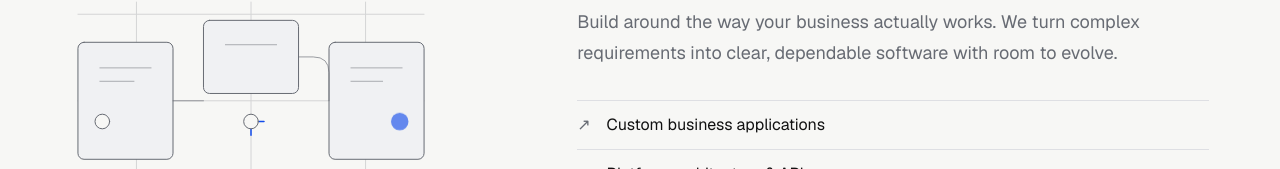
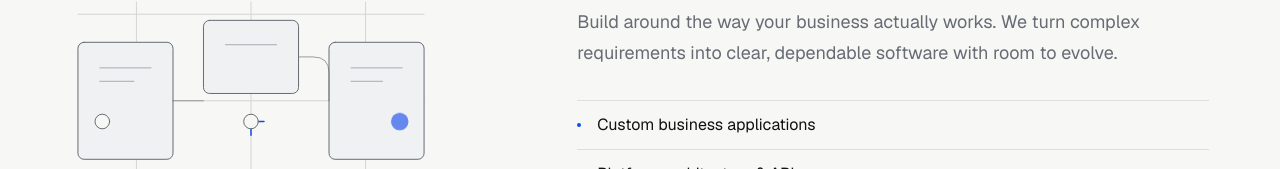
Before and after one commit to Psametra/psametra-website, a Next.js app: page /services in a window 1280 px wide. Shown: the part 783-952 px from the top of the page. Built offline with nearby package versions, Linux system fonts and the light colour scheme.

Commit message:
Use neutral service deliverable markers

```diff
--- a/src/styles/pages.css
+++ b/src/styles/pages.css
@@ -45,9 +45,14 @@
   border-top: 1px solid var(--line);
 }
 .service-detail li::before {
-  content: "↗";
+  content: "";
+  display: inline-block;
+  width: 4px;
+  height: 4px;
+  border-radius: 50%;
+  background: var(--accent);
   margin-right: 16px;
-  color: var(--muted);
+  vertical-align: 0.18em;
 }
 .service-diagram {
   display: block;
```
Also changed, not shown: 1 other file (tests, documents, lock files or other folders).
